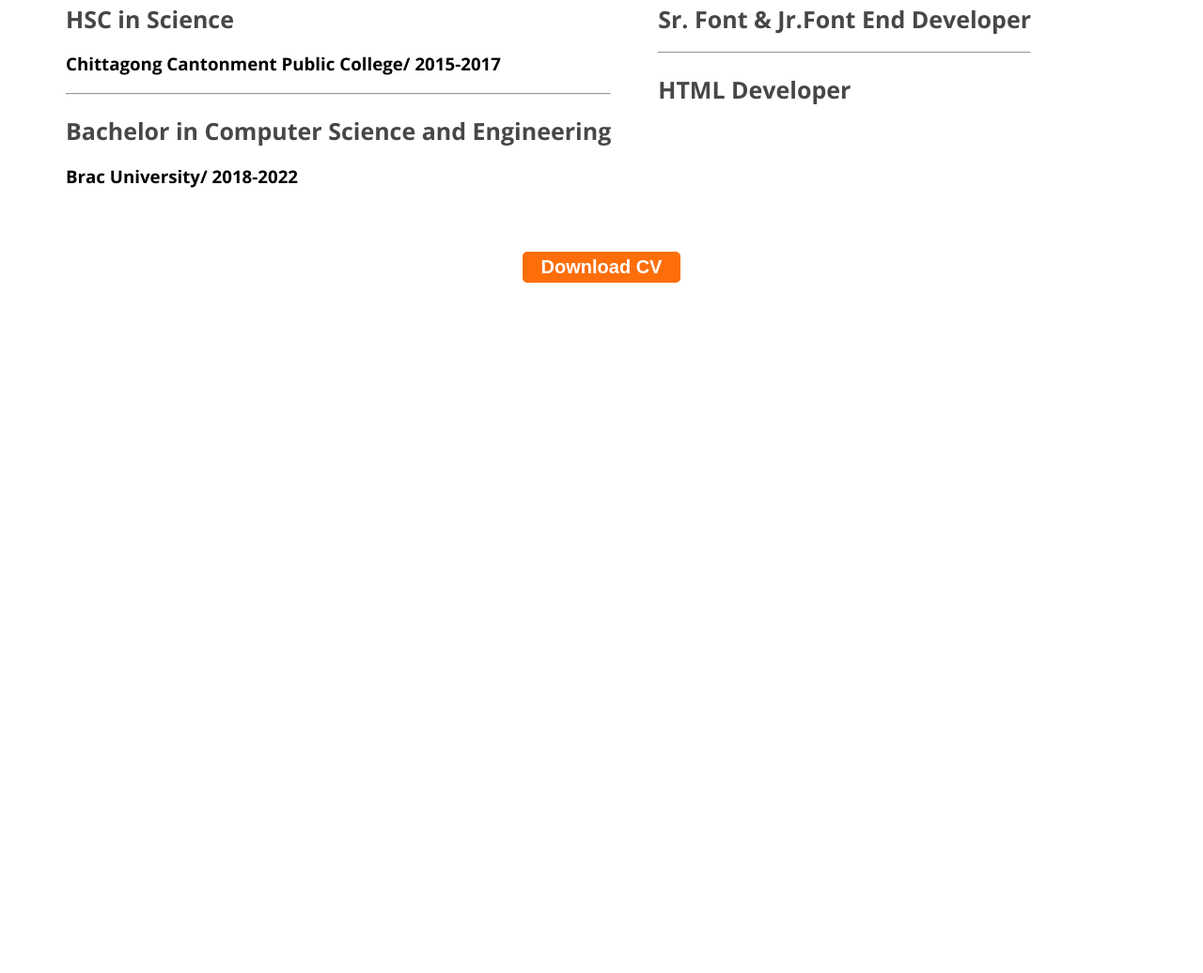
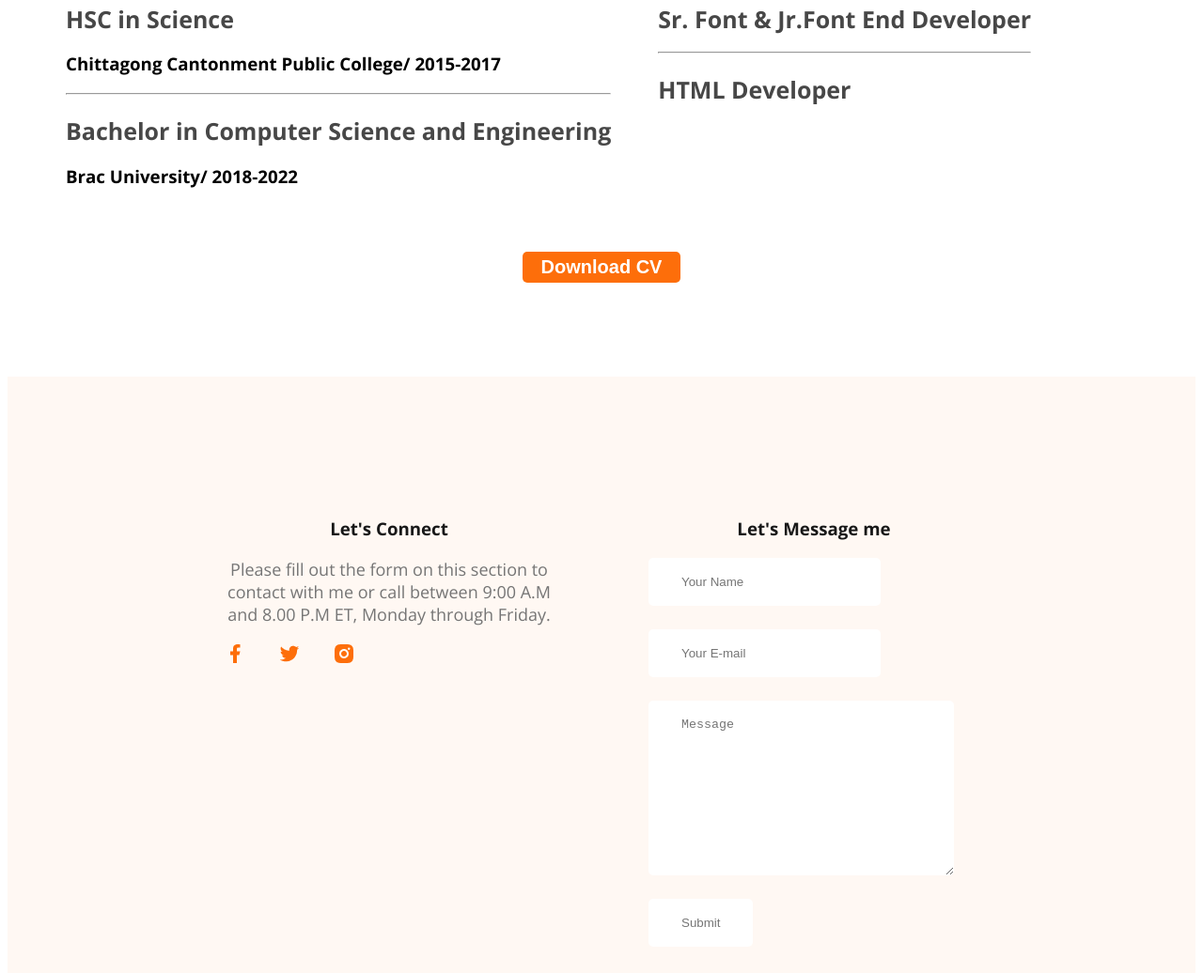
Before and after one commit to tahmidsadman/webdeveloping-portfolio, a plain HTML site: page index.html in a window 1280 px wide. Shown: the part 2463-3499 px from the top of the page at 94% size. Before the commit the page ends 2772 px from the top, so only its background shows below. Drawn offline with nearby package versions, Linux system fonts and the light colour scheme.

Commit message:
added icons and contact sections

```diff
--- a/Styles/portfolio.css
+++ b/Styles/portfolio.css
@@ -176,3 +176,29 @@ main section{
     text-align: center;
     margin-top: 50px;
 }
+/* footer */
+
+footer{
+    display: flex;
+    gap: 100px;
+    background: #fff8f3;
+    padding: 130px 230px;
+    margin-top: 100px;
+}
+
+.footer-column{
+    width: 50%;
+}
+
+.contact input, textarea{
+    display: block;
+    margin-bottom: 25px;
+    padding: 18px 35px;
+    color: #757575;
+    border-radius: 5px;
+    background: var(--white-color, white);
+    border: 0;
+}
+.social-links a{
+    margin-right: 30px;
+}
--- a/index.html
+++ b/index.html
@@ -167,6 +167,24 @@
     </main>
 
     <footer>
+        <div class="footer-column">
+         <h3 class="section-title">Let's Connect</h3>
+         <p class="section-description">Please fill out the form on this section to contact with me or call between 9:00 A.M and 8.00 P.M ET, Monday through Friday.</p>
+         <div class="social-links">
+            <a href=""><img src="images/icons/facebook.png" alt=""></a>
+            <a href=""><img src="images/icons/twitter.png" alt=""></a>
+            <a href=""><img src="images/icons/insta.png" alt=""></a>
+         </div>
+        </div>
+        <div class="footer-column">
+            <h3 class="section-title">Let's Message me</h3>
+            <form class="contact" action="">
+                <input type="text" placeholder="Your Name">
+                <input type="email" name="" placeholder="Your E-mail" id="">
+                <textarea name="" id="" placeholder="Message" cols="30" rows="10"></textarea>
+                <input type="submit" value="Submit">
+            </form>
+        </div>
 
     </footer>
 
```
